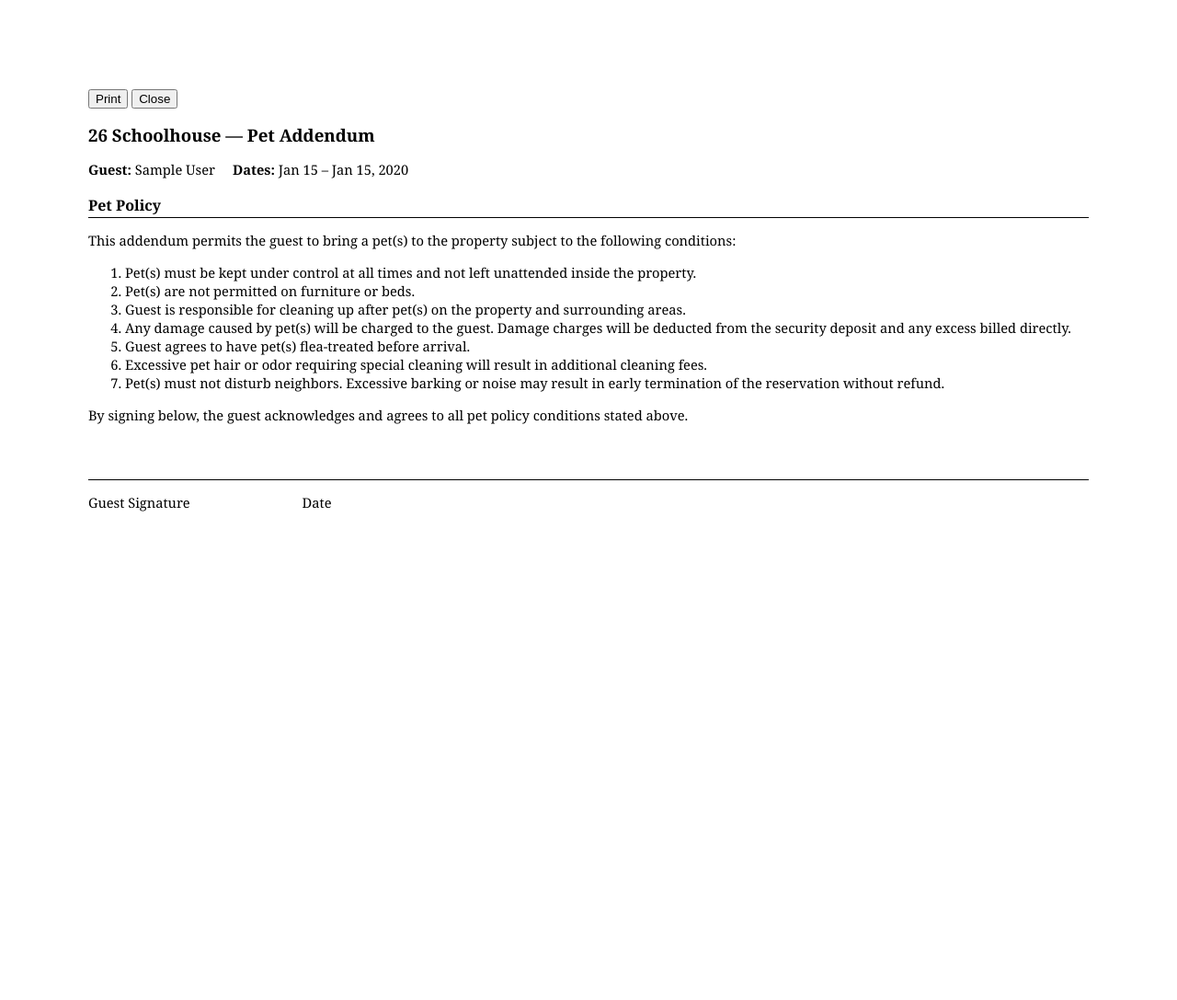
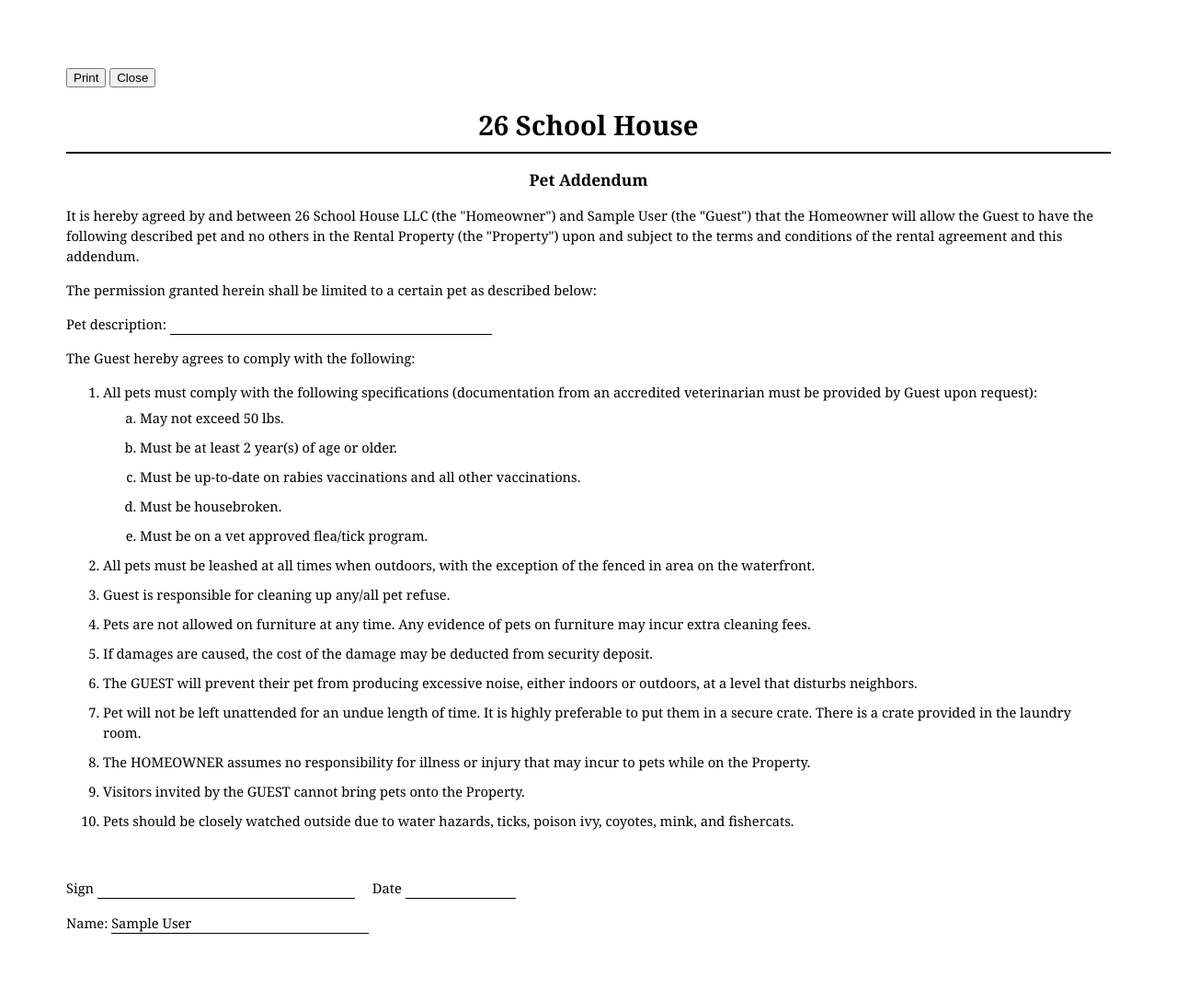
Before and after one commit to clawmd/schoolhouse, a Django app: page /documents/contracts/1/pet-rules/ in a window 1280 px wide. Shown: the whole page at 92% size. Before the commit the page ends 556 px from the top, so only its background shows below. Run offline with Django 4.2, Linux system fonts and the light colour scheme; a user stored in the database is signed in; tables that the repository leaves empty hold one stand-in row (values such as "Sample post").

Commit message:
Replace pet rules template with actual Pet Addendum content
10-clause addendum matching the petRules.pdf exactly, with pet
description field and guest signature line pre-filled with name.

Co-Authored-By: Claude Sonnet 4.6 <noreply@anthropic.com>

```diff
--- a/templates/documents/pet_rules_print.html
+++ b/templates/documents/pet_rules_print.html
@@ -5,11 +5,14 @@
   <title>Pet Addendum — {{ res.guest }}</title>
   <style>
     @media print { .no-print { display: none; } body { margin: 0; } }
-    body { font-family: Georgia, 'Times New Roman', serif; font-size: 11pt; margin: 1in; color: #000; background: #fff; }
-    h1 { font-size: 14pt; margin-bottom: 4px; }
-    h2 { font-size: 12pt; margin: 18px 0 4px 0; border-bottom: 1px solid #000; padding-bottom: 2px; }
+    body { font-family: Georgia, 'Times New Roman', serif; font-size: 11pt; margin: .75in; color: #000; background: #fff; line-height: 1.5; }
+    h1 { font-size: 22pt; text-align: center; margin-bottom: 2px; }
+    .subtitle { text-align: center; font-size: 13pt; font-weight: bold; margin-bottom: 2px; }
+    hr { border: none; border-top: 2px solid #000; margin: 6px 0 16px 0; }
+    ol li { margin-bottom: 10px; }
+    ol ol { margin-top: 6px; }
+    .sig-line { border-bottom: 1px solid #000; display: inline-block; width: 280px; }
     .no-print { margin-bottom: 16px; }
-    .sig-line { border-bottom: 1px solid #000; margin-top: 40px; margin-bottom: 4px; }
   </style>
 </head>
 <body>
@@ -18,25 +21,57 @@
   <button onclick="window.close()">Close</button>
 </div>
 
-<h1>26 Schoolhouse — Pet Addendum</h1>
-<p><strong>Guest:</strong> {{ res.guest.full_name }} &nbsp;&nbsp;&nbsp; <strong>Dates:</strong> {{ res.arrive_date|date:"M d" }} – {{ res.leave_date|date:"M d, Y" }}</p>
+<h1>26 School House</h1>
+<hr>
+<div class="subtitle">Pet Addendum</div>
 
-<h2>Pet Policy</h2>
-<p>This addendum permits the guest to bring a pet(s) to the property subject to the following conditions:</p>
+<p>It is hereby agreed by and between 26 School House LLC (the "Homeowner") and {{ res.guest.full_name }}
+(the "Guest") that the Homeowner will allow the Guest to have the following described pet and no
+others in the Rental Property (the "Property") upon and subject to the terms and conditions of the rental
+agreement and this addendum.</p>
+
+<p>The permission granted herein shall be limited to a certain pet as described below:</p>
+
+<p>Pet description: <span style="border-bottom:1px solid #000; display:inline-block; width:350px;">&nbsp;</span></p>
+
+<p>The Guest hereby agrees to comply with the following:</p>
+
 <ol>
-  <li>Pet(s) must be kept under control at all times and not left unattended inside the property.</li>
-  <li>Pet(s) are not permitted on furniture or beds.</li>
-  <li>Guest is responsible for cleaning up after pet(s) on the property and surrounding areas.</li>
-  <li>Any damage caused by pet(s) will be charged to the guest. Damage charges will be deducted from the security deposit and any excess billed directly.</li>
-  <li>Guest agrees to have pet(s) flea-treated before arrival.</li>
-  <li>Excessive pet hair or odor requiring special cleaning will result in additional cleaning fees.</li>
-  <li>Pet(s) must not disturb neighbors. Excessive barking or noise may result in early termination of the reservation without refund.</li>
+  <li>All pets must comply with the following specifications (documentation from an accredited
+    veterinarian must be provided by Guest upon request):
+    <ol type="a">
+      <li>May not exceed 50 lbs.</li>
+      <li>Must be at least 2 year(s) of age or older.</li>
+      <li>Must be up-to-date on rabies vaccinations and all other vaccinations.</li>
+      <li>Must be housebroken.</li>
+      <li>Must be on a vet approved flea/tick program.</li>
+    </ol>
+  </li>
+
+  <li>All pets must be leashed at all times when outdoors, with the exception of the fenced in area on the waterfront.</li>
+
+  <li>Guest is responsible for cleaning up any/all pet refuse.</li>
+
+  <li>Pets are not allowed on furniture at any time. Any evidence of pets on furniture may incur extra cleaning fees.</li>
+
+  <li>If damages are caused, the cost of the damage may be deducted from security deposit.</li>
+
+  <li>The GUEST will prevent their pet from producing excessive noise, either indoors or outdoors, at a level that disturbs neighbors.</li>
+
+  <li>Pet will not be left unattended for an undue length of time. It is highly preferable to put them in a secure crate. There is a crate provided in the laundry room.</li>
+
+  <li>The HOMEOWNER assumes no responsibility for illness or injury that may incur to pets while on the Property.</li>
+
+  <li>Visitors invited by the GUEST cannot bring pets onto the Property.</li>
+
+  <li>Pets should be closely watched outside due to water hazards, ticks, poison ivy, coyotes, mink, and fishercats.</li>
 </ol>
 
-<p>By signing below, the guest acknowledges and agrees to all pet policy conditions stated above.</p>
-
-<div class="sig-line">&nbsp;</div>
-<p>Guest Signature &nbsp;&nbsp;&nbsp;&nbsp;&nbsp;&nbsp;&nbsp;&nbsp;&nbsp;&nbsp;&nbsp;&nbsp;&nbsp;&nbsp;&nbsp;&nbsp;&nbsp;&nbsp;&nbsp;&nbsp;&nbsp;&nbsp;&nbsp;&nbsp;&nbsp;&nbsp;&nbsp;&nbsp;&nbsp;&nbsp; Date</p>
+<br>
+<p>
+  Sign <span class="sig-line">&nbsp;</span> &nbsp;&nbsp;&nbsp; Date <span class="sig-line" style="width:120px">&nbsp;</span>
+</p>
+<p>Name: <span class="sig-line">{{ res.guest.full_name }}</span></p>
 
 <script>window.print();</script>
 </body>
```
